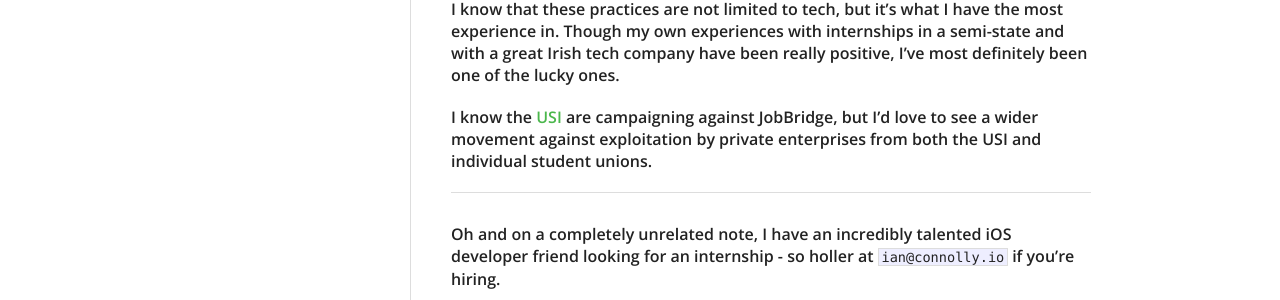
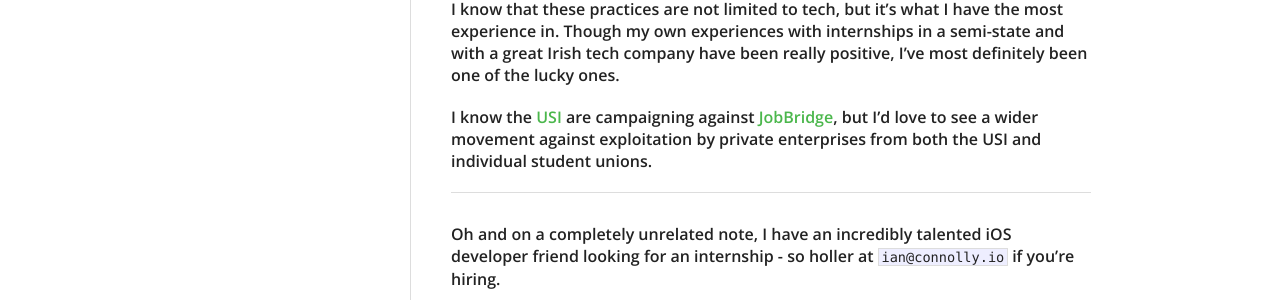
Before and after one commit to IanConnolly/ianconnolly.github.io, a Jekyll site: the page built from _posts/2014-04-03-exploitative-internships.md, in a window 1280 px wide. Shown: the part 1140-1440 px from the top of the page. Built offline with Jekyll 4.4.1, drawn with Linux system fonts in a browser that asks for light colours; nearby versions of some CDN libraries; part of the change alters nothing that is shown.

```diff
--- a/_posts/2014-04-03-exploitative-internships.md
+++ b/_posts/2014-04-03-exploitative-internships.md
@@ -62,9 +62,9 @@ and with a great Irish tech company have been really positive, I've most
 definitely been one of the lucky ones.
 
 I know the [USI](http://usi.ie/president/job-bridge-broken/)
-are campaigning against JobBridge, but I'd love to see a wider movement
-against exploitation by private enterprises from both the USI and individual
-student unions.
+are campaigning against [JobBridge](http://www.jobbridge.ie/),
+but I'd love to see a wider movement against exploitation by private enterprises
+ from both the USI and individual student unions.
 
 <hr>
 
```
